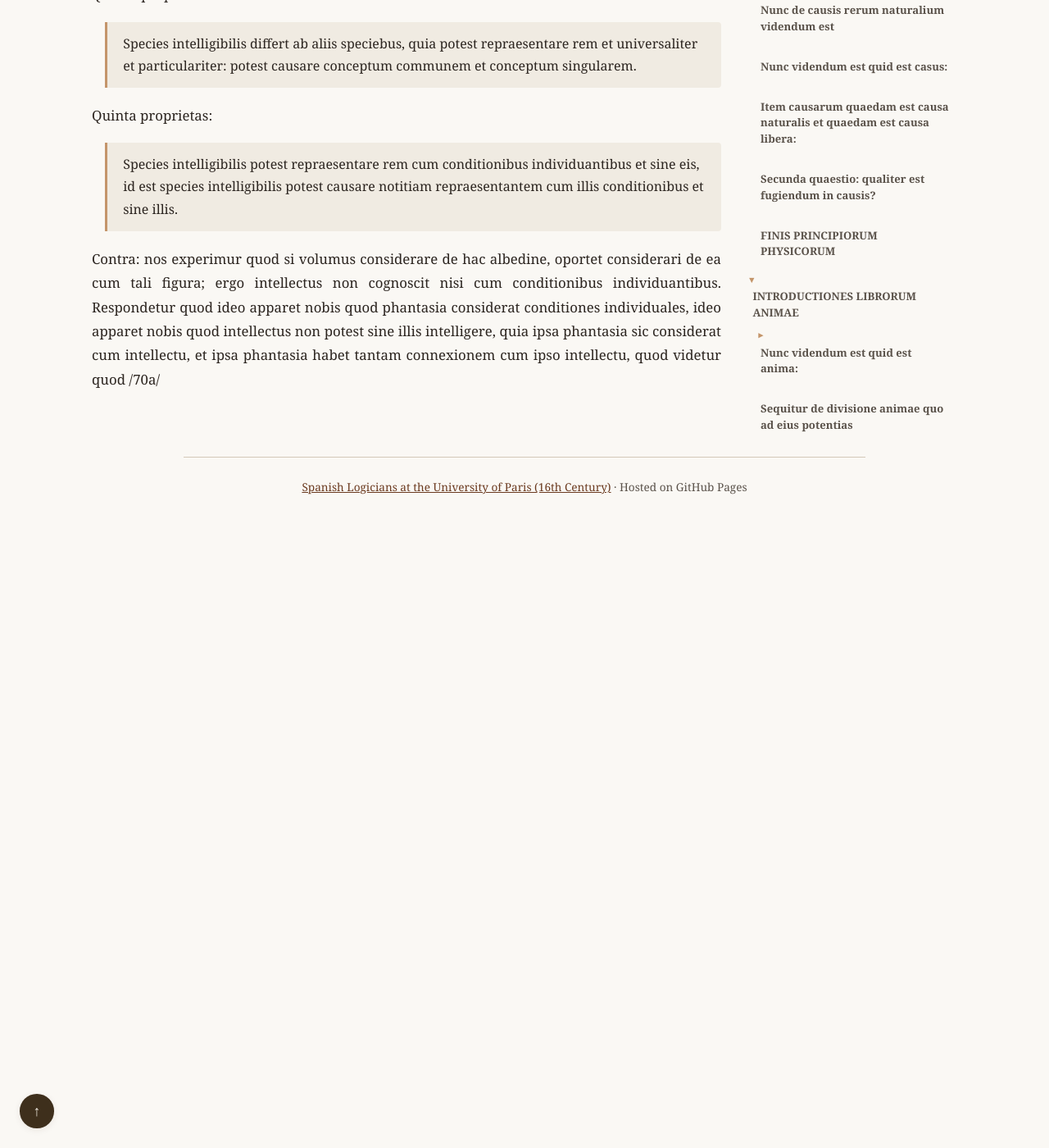
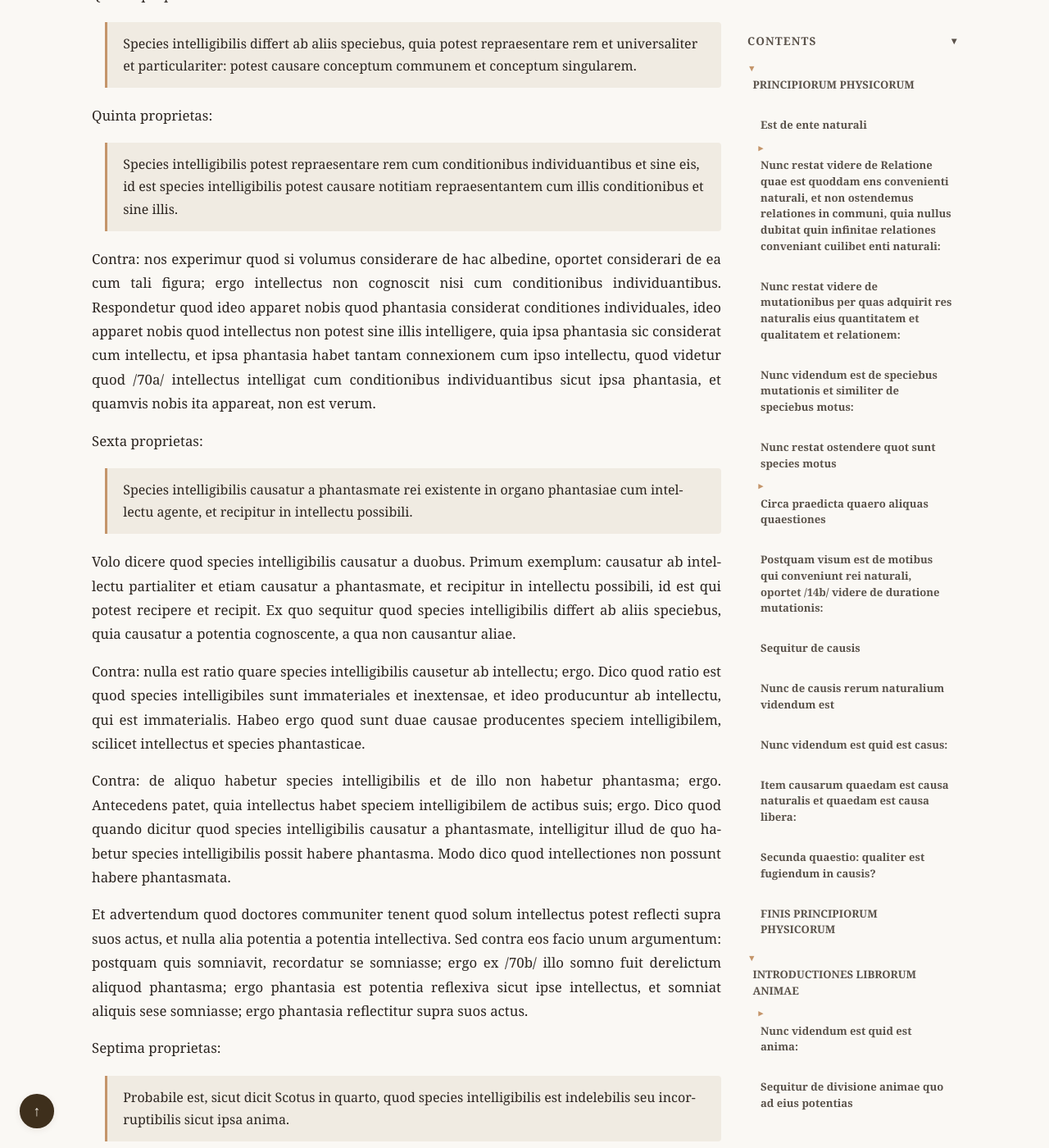
Before and after one commit to JoseBalado/Spanish-Logicians-at-the-University-of-Paris, a Jekyll site: the page built from philosophers/Jeronimo-Pardo/Principiorum-Phisicorum-et-Introductiones-Librorum-Animae.md, in a window 1280 px wide and 1400 px high, scrolled down 87433 px. Shown: the whole window at 82% size. Built offline with Jekyll 4.4.1, drawn with Linux system fonts in a browser that asks for light colours; before the commit the page ends 88063 px from its top, so only the background shows below that; some of the changed text lies outside the part shown.

Commit message:
Pardo, De anima, page 70

```diff
--- a/cspell-latin-custom.txt
+++ b/cspell-latin-custom.txt
@@ -1427,6 +1427,7 @@ inevitabilitatis
 Inevitabilitatis
 inexsistere
 inextensa
+inextensae
 inextensam
 inextenso
 inextensum
--- a/philosophers/Jeronimo-Pardo/Principiorum-Phisicorum-et-Introductiones-Librorum-Animae.md
+++ b/philosophers/Jeronimo-Pardo/Principiorum-Phisicorum-et-Introductiones-Librorum-Animae.md
@@ -45,7 +45,7 @@ continere aliquod corpus. Ex quo sequitur quod in loco duo importantur, absolutu
 
 Absolutum est superficies, respectivum est talis habitudo, scilicet contineri
 illud corpus quod est superficiei ad ipsum corpus contentum. Unde locus sic se debet habere ad locatum quod debet uniri ipsi locato. Ex quo sequitur quod numquam se habet aliquid in
-ratione loci nisi in ratione superficiei, et ideo bene dicit Scotus in *Secundo*, quod nihil locat nisi secundum quandam indivisibilitatem. Et ratio huius est quia locus, ea ratione qua est locus, debet esse inmediatus locato. Sed sic est quod nihil est inmediatum alicui ea parte qua est divisibile, et ratio quia omne divisibile habet partes. /4b/ Sic habet partes, una est propinquior alia.
+ratione loci nisi in ratione superficiei, et ideo bene dicit Scotus in secundo, quod nihil locat nisi secundum quandam indivisibilitatem. Et ratio huius est quia locus, ea ratione qua est locus, debet esse inmediatus locato. Sed sic est quod nihil est inmediatum alicui ea parte qua est divisibile, et ratio quia omne divisibile habet partes. /4b/ Sic habet partes, una est propinquior alia.
 
 Notandum est ulterius quod duplex est superficies, quaedam est superficies concava, et alia est convexa. Unde superficies concava est quae nata est continere, secundum talem dispositionem, scilicet aliquod corpus. Sed superficies convexa est quae non est nata continere, secundum talem dispositionem, aliquod corpus.
 
@@ -69,7 +69,7 @@ Dico quod in natura non potest esse vacuum. Arguitur sic, et pono casum quod sit
 
 Dicitur notanter "excepto caelo ultimo, est in loco", quia ultimum, secundum partem superiorem, /5a/ non est in loco, et est quia ultra caelum illud nihil est.
 
-Et pro declaratione istius propositionis, notandum est quod dicit Scotus, in *Secundo*, quod quatuor conveniunt alicui corpori secundum quod corpus duobus modis potest considerari.
+Et pro declaratione istius propositionis, notandum est quod dicit Scotus, in secundo, quod quatuor conveniunt alicui corpori secundum quod corpus duobus modis potest considerari.
 
 ### Uno modo potest considerari aliquod corpus ut est mathematicum:
 
@@ -112,7 +112,7 @@ Respondetur negando consequentiam, quia non volo dicere quod illa superficies es
 
 Tunc quaeritur talis quaestio: Quomodo debent esse corpora in loco, ad hoc quod naturaliter sint in loco?
 
-Respondetur per talem distinctionem, quia vel illa corpora sunt gravia, vel levia, vel nec gravia nec levia, sicut sunt caeli. Hoc modo dico, de mente Scoti in *Quarto* et aliorum doctorum, quod nec sunt in loco naturaliter vel violenter, sed neutraliter se habent ad locum. Unde dico quod si una particula caeli poneretur hic, quod nec moveretur sursum nec deorsum; ex quo sequitur quod si caelum non moveretur a Deo vel ab angelo /6b/ ibi maneret.
+Respondetur per talem distinctionem, quia vel illa corpora sunt gravia, vel levia, vel nec gravia nec levia, sicut sunt caeli. Hoc modo dico, de mente Scoti in quarto et aliorum doctorum, quod nec sunt in loco naturaliter vel violenter, sed neutraliter se habent ad locum. Unde dico quod si una particula caeli poneretur hic, quod nec moveretur sursum nec deorsum; ex quo sequitur quod si caelum non moveretur a Deo vel ab angelo /6b/ ibi maneret.
 
 Ex quo sequitur secundo error aliquorum philosophorum, qui dicunt quod caelum movetur naturaliter circulariter, sicut lapis movetur deorsum naturaliter. Aut illa corpora sunt gravia vel levia, et tunc ponitur talis propositio secundum Albertum de Saxonia in *De caelo*, qualiter debent corpora signari vel situari, quod gravia sint sub levioribus et levia super gravia.
 
@@ -344,7 +344,7 @@ Prima est: causa materialis habet aliquam causalitatem, quia necessarium est dic
 
 Contra: superius dictum est quod materia prima nullam actionem habet; ergo causa materialis non habet aliquam actionem.
 
-Pro solutione istius videndum est in quo consistit causalitas causae materialis. Respondet ad hoc Scotus in *Quarto* et dicit quod causalitas materialis causae consistit in recipiendo formam, id est quod causa materialis causat in genere suo, scilicet in genere causae materialis, quod est recipere formam. Ideo ad argumentum responde /16a/ distinguendo aut quod nullam actionem habeat in genere causae materialis, et sic nego. Aut in genere causae efficientis, et sic concedo.
+Pro solutione istius videndum est in quo consistit causalitas causae materialis. Respondet ad hoc Scotus in quarto et dicit quod causalitas materialis causae consistit in recipiendo formam, id est quod causa materialis causat in genere suo, scilicet in genere causae materialis, quod est recipere formam. Ideo ad argumentum responde /16a/ distinguendo aut quod nullam actionem habeat in genere causae materialis, et sic nego. Aut in genere causae efficientis, et sic concedo.
 Unde dico quod causam materialem habere actionem in suo genere est ipsam recipere formam.
 
 Contra: Materia nihil causat; ergo male dicitur. Antecedens patet quia detur illud, dico quod causat totum compositum in genere suo, quod nihil aliud est dicere nisi quod ipsa recipit formam ex qua se ipsa fit compositum. Ex quo sequitur quod causare non solum dici de causa efficiente sed etiam de causa materiali.
@@ -512,7 +512,7 @@ Ut pater, sol et Deus concurrunt /22b/ ad producendum hominem.
 
 Dico quod sol est principalior quam pater quia potest plures effectus, et est illimitatior. Et Deus gloriosus dicitur esse principalior quam sol eadem ratione.
 
-Sed quaereret aliquis quid est unam causam agere in virtute alterius. Ad quod respondent aliqui quod habere talem ordinem in agendo quod una nullo modo possit facere sine alia. Sed istud improbatur quia si illa declaratio esset bona sequeretur quod illa definitio non esset bona. Ideo alli respondetur et melius quod unam causam agere in virtute alterius, est unam causam non agere nisi aliquid moveat ad agendum. Ut Deus et Sortes producunt aliquem effectum. Dico quod Deus duo facit: primo producitur illum effectum, secundo facit quod Sortes producat illum effectum. Ideo agit Duo De Causis qua una non agit in virtute alterius, ut obiectum et intellectus. Dico quod intellectus movet obiectum ad causandam notitiam, et hoc dicit Petrus de Aliaco in *Quarto* et optime.
+Sed quaereret aliquis quid est unam causam agere in virtute alterius. Ad quod respondent aliqui quod habere talem ordinem in agendo quod una nullo modo possit facere sine alia. Sed istud improbatur quia si illa declaratio esset bona sequeretur quod illa definitio non esset bona. Ideo alli respondetur et melius quod unam causam agere in virtute alterius, est unam causam non agere nisi aliquid moveat ad agendum. Ut Deus et Sortes producunt aliquem effectum. Dico quod Deus duo facit: primo producitur illum effectum, secundo facit quod Sortes producat illum effectum. Ideo agit Duo De Causis qua una non agit in virtute alterius, ut obiectum et intellectus. Dico quod intellectus movet obiectum ad causandam notitiam, et hoc dicit Petrus de Aliaco in quarto et optime.
 
 Ex quo sequitur glosam Scoti prius recitatam non valere, quia illa dicta communia non possunt salvari, scilicet:
 
@@ -844,7 +844,7 @@ Sexta proprietas: Potentia phantastica est tam mirabilis quod potest cognoscere
 
 Et ponitur septima proprietas: Potentia phantastica seu solus sensus interior et nulla alia potentia operatur in dormientibus, ex quo sequitur quod, si in illis aliquando operabatur in dormientibus, sicut in prophetis, hoc erat ex quodam privilegio Dei eis dato. Ex quo sequitur quod, si aliquid volumus probare, non est melius argumentum quam per somnium. /39a/
 
-Octava proprietas: Phantasia est potentia collativa, id est, potentia affirmare propositiones affirmativas et negativas. Dico quod potest etiam habere iudicium et omnia insta probantur de dormientibus, ex quo sequitur corollarium, quod propositiones quas format phantasia possunt vocari propositiones phantasticae sensuales interiores. Et si quaeras quas propositiones potest formare phantasia, dico solum singulares, ut dicens Gregorius in *Primo* et in dictamine in *Posterioribus*, quia numquam cognoscit quod hoc currit sed quod hic homo currit, id est, quod hoc homo est currens.
+Octava proprietas: Phantasia est potentia collativa, id est, potentia affirmare propositiones affirmativas et negativas. Dico quod potest etiam habere iudicium et omnia insta probantur de dormientibus, ex quo sequitur corollarium, quod propositiones quas format phantasia possunt vocari propositiones phantasticae sensuales interiores. Et si quaeras quas propositiones potest formare phantasia, dico solum singulares, ut dicens Gregorius in primo et in dictamine in *Posterioribus*, quia numquam cognoscit quod hoc currit sed quod hic homo currit, id est, quod hoc homo est currens.
 
 Sed quaereret aliquis utrum iste sensus interior possit cognoscere omnia entia mundi, vel aliqui et aliqua non. Tunc ponendo nonam proprietatem, quod potentia phantastica solum est cognitiva entium materialium seu exteriorum seu quantorum. volo dicere quod potentia phantastica nihil potest cognoscere nisi sit extensum, puta longum, latum et profundum, ex quo sequitur quod est impossibile phantasiam cognoscere angelum, aut animam, aut aliquid huiusmodi.
 
@@ -876,7 +876,7 @@ Notandum quod numquam appetitus sensitivus prosequitur vel fugit aliquod obiectu
 
 Contra: phantasia appetit obiectum aliquod quod non sentit; ergo antecedens. Patet quia phantasia appetit cibum quem non sentit. Patet quia non habet illum cibum; ergo non sentit illum vel sentitur illud quod non est, tunc negando consequentiam qui dictum est quod sensation interior potest esse tam de obiecto existente quam de non existente. Et enim infers: "Ergo sentit illud quod non est". Distinguo: aut sensatione exteriori, et sic nego; aut interiori, et sic concedo.
 
-Notandum est quod dicit Scotus, in *Secundo*, praeter omnes illas potentias exteriores sensuum interiorum, ponendae sunt duae potentiae appetitivae, quarum una vocatur concupiscibilis, alia vero vocatur irascibilis. Et primo dicatur de prima, scilicet quod est eius obiectum et quis est illius actus, pro quo melius intelligendo ponuntur aliquae proprietates, quarum prima est: potentia concupiscibilis in parte sensitivam habet unum organum quod est una pellicula /40b/ quae constringitur, qui est dolor in tale potentia, et dilatatur, qui est delectatio in illa potentia.
+Notandum est quod dicit Scotus, in secundo, praeter omnes illas potentias exteriores sensuum interiorum, ponendae sunt duae potentiae appetitivae, quarum una vocatur concupiscibilis, alia vero vocatur irascibilis. Et primo dicatur de prima, scilicet quod est eius obiectum et quis est illius actus, pro quo melius intelligendo ponuntur aliquae proprietates, quarum prima est: potentia concupiscibilis in parte sensitivam habet unum organum quod est una pellicula /40b/ quae constringitur, qui est dolor in tale potentia, et dilatatur, qui est delectatio in illa potentia.
 
 Secunda proprietas est quod potentia concupiscibilis, licet pro obiecto conveniens potentiae sensitivae, vel disconveniens, est conveniens gustui. Dico quod concupiscibilis concupiscit unum non simpliciter, sed inquantum est conveniens gustui; et potentia concupiscibilis refugit aliquod obiectum non simpliciter, sed inquantum est disconveniens potentiae qui talis non fugit malum unum simpliciter, sed inquantum est disconveniens gustui.
 
@@ -1008,13 +1008,13 @@ Tertia proprietas est: voluntas non naturaliter sed libere potest elicere suos a
 
 Contra: voluntas non potest non amare obiectum sibi conveniens; ergo non libere amat. Antecedens patet, quia bene sequitur: est sibi conveniens; ergo amat.
 
-Pro solutione est notandum quod, ut dicit Scotus in *Tertio*, magna differentia est inter aliquod obiectum respectu voluntatis et respectu appetitus sensitivi, quia aliquod obiectum ex natura sua habet quod sit conveniens vel disconveniens appetitui sensitivo, ita quod appetitus sensitivus non dat obiecto quod sit conveniens vel disconveniens. Sed voluntas dat obiecto suo convenientiam vel disconvenientiam, et non habet ex natura sua hoc obiectum. Sed aliquod obiectum est conveniens voluntati ut supra ipsum cadat actus volendi, et est disconveniens ut supra ipsum cadat actus nolendi, ut voluntas dicat /47a/ placet mihi esse in igne. Et ideo si quis quaerat utrum esse in igne sit conveniens voluntati, distinguo quod vel voluntas vult seu acceptat, et sic est conveniens, aut voluntas non vult, et sic est disconveniens.
+Pro solutione est notandum quod, ut dicit Scotus in tertio, magna differentia est inter aliquod obiectum respectu voluntatis et respectu appetitus sensitivi, quia aliquod obiectum ex natura sua habet quod sit conveniens vel disconveniens appetitui sensitivo, ita quod appetitus sensitivus non dat obiecto quod sit conveniens vel disconveniens. Sed voluntas dat obiecto suo convenientiam vel disconvenientiam, et non habet ex natura sua hoc obiectum. Sed aliquod obiectum est conveniens voluntati ut supra ipsum cadat actus volendi, et est disconveniens ut supra ipsum cadat actus nolendi, ut voluntas dicat /47a/ placet mihi esse in igne. Et ideo si quis quaerat utrum esse in igne sit conveniens voluntati, distinguo quod vel voluntas vult seu acceptat, et sic est conveniens, aut voluntas non vult, et sic est disconveniens.
 
 Quarta proprietas voluntatis est quod voluntas non potest elicere actum suum circa aliquod obiectum nisi illud obiectum sit prius cognitum ab intellectu, quia amamus invisa, sed incognita nequaquam. Et hoc est quod communiter dicitur: nihil volitum nisi prius cognitum. Modo dico numquam voluntas actualiter aliquod vult quin illud intellectus cognoscit actualiter.
 
 Contra, et pono per casum quod voluntas imperet intellectui quod intelligat aliquid incognitum, et tamen intellectus non intelligat; quo facto, aliquid est volitum quod non est cognitum. Ergo nego, immo dico quod, sicut voluntas vult quod intellectus intelligat incognitum, ita intellectus cognoscit illud idem incognitum, id est intellectus cognoscit se debere cognoscere incognitum.
 
-Quinta proprietas voluntatis est quod voluntas est potens, ut dicit Scotus in *Secundo*, quod facere nolitionem comparativam qua vellet unum in ordine ad aliud, ut intellectus non praesens habet notitiam comparativam. Et sub aliis verbis: voluntas potest componere ubi intellectus numquam composuit, ut ad hoc quod velim comedere panem non oportet quod prius cognoscerem panem me comedere, sed sufficit quod intellectus prius cognoverit panem et comedere. /47b/
+Quinta proprietas voluntatis est quod voluntas est potens, ut dicit Scotus in secundo, quod facere nolitionem comparativam qua vellet unum in ordine ad aliud, ut intellectus non praesens habet notitiam comparativam. Et sub aliis verbis: voluntas potest componere ubi intellectus numquam composuit, ut ad hoc quod velim comedere panem non oportet quod prius cognoscerem panem me comedere, sed sufficit quod intellectus prius cognoverit panem et comedere. /47b/
 
 Ex quo sequitur quod, sicut intellectus est potentia collativa, ita et voluntas est potentia collativa, et ponitur talis regula:
 
@@ -1145,7 +1145,7 @@ Unde pro declaratione speciei sensibilis sensus exterioris ponuntur aliquae prop
 
 Prima proprietas: cogimur ponere species sensibiles sensuum exteriorum, hoc probatur per aliquas experientias quas videmus. Prima experientia est de speculo, nam nos videmus per experientiam quod video me in speculo, et non nisi gratia me causatur aliquae species; igitur opus est ponere species. Secunda experientia: res aliqua, secundum quod videtur per alium et alium medium, apparet maior vel minor, ut capiatur pyramis et ponatur in aqua: apparet maior quam in exemplum aquam. Et hoc non est nisi propter diversum modum causandi suas species.
 
-Unde dico quod multi doctores discordaverunt in hoc, scilicet an essent ponendae species sensibiles sensus exterioris. Dico tamen quod diversitas est inter doctores an istae species sensibiles sint eiusdem speciei cum obiecto a quo causantur. Nam tenet Guilhelmus Occam in *Quodlibeto* quod sint eiusdem speciei cum obiecto, ut albedo causat suas species, id est albedines quasdam inesse remisso. Sed ista opinio reprehenditur ab omnibus bonis doctoribus, et signanter a Gregorio in *Primo*, et ideo tenebimus quod illae species sunt alterius speciei cum obiecto a quo causantur.
+Unde dico quod multi doctores discordaverunt in hoc, scilicet an essent ponendae species sensibiles sensus exterioris. Dico tamen quod diversitas est inter doctores an istae species sensibiles sint eiusdem speciei cum obiecto a quo causantur. Nam tenet Guilhelmus Occam in *Quodlibeto* quod sint eiusdem speciei cum obiecto, ut albedo causat suas species, id est albedines quasdam inesse remisso. Sed ista opinio reprehenditur ab omnibus bonis doctoribus, et signanter a Gregorio in primo, et ideo tenebimus quod illae species sunt alterius speciei cum obiecto a quo causantur.
 
 Secunda proprietas: species sensibilis sensus exterioris a solo obiecto causantur, saltem primae. Ex quo sequitur quod nullo modo causatur a sensu exteriori, hoc postea declarabitur.
 
@@ -1255,7 +1255,7 @@ Alia est opinio quae dicit quod una species causatur ab alia et non omnes causan
 
 Dico secundo quod obiectum est sufficiens multiplicare per certam distantiam suas species. Et ratio est /55b/ quia omne agens naturale potest producere effectum suum per certam distantiam in passum bene dispositum.
 
-Arguitur sic: una species non potest multiplicare seu causare aliam; ergo male dictum est. Probatur antecedens, quia tunc causarentur species per infinitam distantiam. Patet, quia ea ratione qua species produceret b, et b produceret c, et c produceret d, et sic in infinitum. Responde iste modus quod est devenire ad aliquam speciem ita remissam, quod non erit sufficiens causare aliam speciem. Tenet tamen Scotus quod omnes species causantur ab obiecto, et hoc in *Secundo* et in *Quarto*.
+Arguitur sic: una species non potest multiplicare seu causare aliam; ergo male dictum est. Probatur antecedens, quia tunc causarentur species per infinitam distantiam. Patet, quia ea ratione qua species produceret b, et b produceret c, et c produceret d, et sic in infinitum. Responde iste modus quod est devenire ad aliquam speciem ita remissam, quod non erit sufficiens causare aliam speciem. Tenet tamen Scotus quod omnes species causantur ab obiecto, et hoc in secundo et in quarto.
 
 Alia quaestio: utrum species visibiles causentur in instanti vel successive. Respondetur, tenendo modum communem, quod causantur in instanti in medio disposito. Unde secundum omnes philosophos ponitur talis regula:
 
@@ -1633,7 +1633,40 @@ Quinta proprietas:
 
 > Species intelligibilis potest repraesentare rem cum conditionibus individuantibus et sine eis, id est species intelligibilis potest causare notitiam repraesentantem cum illis conditionibus et sine illis.
 
-Contra: nos experimur quod si volumus considerare de hac albedine, oportet considerari de ea cum tali figura; ergo intellectus non cognoscit nisi cum conditionibus individuantibus. Respondetur quod ideo apparet nobis quod phantasia considerat conditiones individuales, ideo apparet nobis quod intellectus non potest sine illis intelligere, quia ipsa phantasia sic considerat cum intellectu, et ipsa phantasia habet tantam connexionem cum ipso intellectu, quod videtur quod /70a/
+Contra: nos experimur quod si volumus considerare de hac albedine, oportet considerari de ea cum tali figura; ergo intellectus non cognoscit nisi cum conditionibus individuantibus. Respondetur quod ideo apparet nobis quod phantasia considerat conditiones individuales, ideo apparet nobis quod intellectus non potest sine illis intelligere, quia ipsa phantasia sic considerat cum intellectu, et ipsa phantasia habet tantam connexionem cum ipso intellectu, quod videtur quod /70a/ intellectus intelligat cum conditionibus individuantibus sicut ipsa phantasia, et quamvis nobis ita appareat, non est verum.
+
+Sexta proprietas:
+
+> Species intelligibilis causatur a phantasmate rei existente in organo phantasiae cum intellectu agente, et recipitur in intellectu possibili.
+
+Volo dicere quod species intelligibilis causatur a duobus. Primum exemplum: causatur ab intellectu partialiter et etiam causatur a phantasmate, et recipitur in intellectu possibili, id est qui potest recipere et recipit. Ex quo sequitur quod species intelligibilis differt ab aliis speciebus, quia causatur a potentia cognoscente, a qua non causantur aliae.
+
+Contra: nulla est ratio quare species intelligibilis causetur ab intellectu; ergo. Dico quod ratio est quod species intelligibiles sunt immateriales et inextensae, et ideo producuntur ab intellectu, qui est immaterialis. Habeo ergo quod sunt duae causae producentes speciem intelligibilem, scilicet intellectus et species phantasticae.
+
+Contra: de aliquo habetur species intelligibilis et de illo non habetur phantasma; ergo. Antecedens patet, quia intellectus habet speciem intelligibilem de actibus suis; ergo. Dico quod quando dicitur quod species intelligibilis causatur a phantasmate, intelligitur illud de quo habetur species intelligibilis possit habere phantasma. Modo dico quod intellectiones non possunt habere phantasmata.
+
+Et advertendum quod doctores communiter tenent quod solum intellectus potest reflecti supra suos actus, et nulla alia potentia a potentia intellectiva. Sed contra eos facio unum argumentum: postquam quis somniavit, recordatur se somniasse; ergo ex /70b/ illo somno fuit derelictum aliquod phantasma; ergo phantasia est potentia reflexiva sicut ipse intellectus, et somniat aliquis sese somniasse; ergo phantasia reflectitur supra suos actus.
+
+Septima proprietas:
+
+> Probabile est, sicut dicit Scotus in quarto, quod species intelligibilis est indelebilis seu incorruptibilis sicut ipsa anima.
+
+Pro cuius declaratione est notandum quod non est simile de specie phantastica et de specie intelligibili, quia species phantasticae corrumpuntur ad corruptionem subiecti, et ideo secundum quod aliqui habent durum organum, dicuntur magis vel minus remotum.
+
+Et si quaeras: cur ergo non semper recordamur? Dico quod ratio est quia species phantasticae sunt corruptae, quia, ut dictum est, necesse est intelligentem phantasmata speculari. Et sic est finis de primo accidente ipsius animae, quod est species.
+
+Sequitur de secundo accidente ipsius animae, quod est actus, et sic terminabimus istum tractatum, et deinde dabimus finem.
+
+* **Proprietates speciei intelligibilis**
+  * recipitur in intellectu subiective; per hoc differt ab aliis
+  * quod est immaterialis et inextensa, sicut subiectum in quo recipitur
+  * quod est similitudo habitualis sui obiecti, quia est talis naturae
+  * quod differt ab aliis speciebus propter hoc quod potest repraesentare notitiam universalem
+  * quod potest repraesentare rem cum conditionibus individuantibus et sine eis
+  * quod causatur a phantasmate rei existente in organo phantasiae et ab intellectu
+  * quod est incorruptibilis et indelebilis, sicut subiectum in quo est
+
+/71a/
 
 <!--
 ## Apparatus Criticus Reference
@@ -1745,5 +1778,9 @@ Page 69b: quin ] conj. q̂m (quod non est dubium quin)
 Page 69b: conceptum ] conj. conaptʒ (potest causare conceptum communem et conceptum singularem)
 Page 69b: sic ] conj. sit (quia ipsa phantasia sic considerat)
 Page 69b: tantam ] conj.tantā (habet tantam connexionem)
+Page 70a: primum exemplum ] conj. pmʒ (Primum exemplum: causatur ab intellectu)
+Page 70a: causatur ] emend. cau (quia causatur a potentia cognoscente)
+Page 70b: durum ] conj. durū (secundum quod aliqui habent durum organum)
+Page 70b: recipitur ] emend. recipiuntur (recipitur in intellectu subiective)
 
 -->
```
